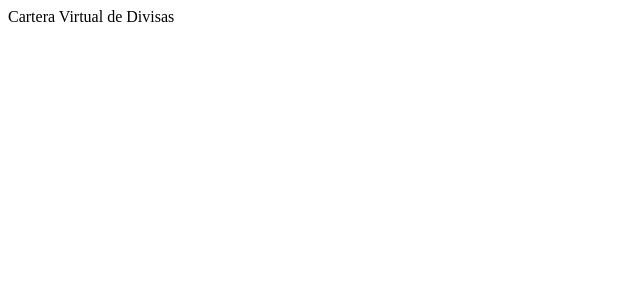
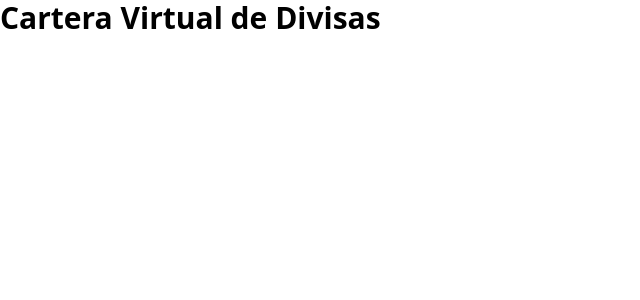
Before and after one commit to adv2028/virtual-currency-wallet, a React (Vite) app: page / in a window 1280 px wide. Shown: the top 300 px of the page, without its empty margins (0-640 px from the left). Built offline with nearby package versions, Linux system fonts and the light colour scheme.

Commit message:
build: :heavy_plus_sign: install and config tailwind css

```diff
--- a/package.json
+++ b/package.json
@@ -10,8 +10,10 @@
     "preview": "vite preview"
   },
   "dependencies": {
+    "@tailwindcss/vite": "^4.1.7",
     "react": "^19.1.0",
-    "react-dom": "^19.1.0"
+    "react-dom": "^19.1.0",
+    "tailwindcss": "^4.1.7"
   },
   "devDependencies": {
     "@eslint/js": "^9.25.0",
--- a/src/App.tsx
+++ b/src/App.tsx
@@ -1,8 +1,8 @@
 function App() {
   return (
-    <>
+    <h1 className="text-3xl font-bold">
       Cartera Virtual de Divisas
-    </>
+    </h1>
   )
 }
 
--- a/src/index.css
+++ b/src/index.css
@@ -0,0 +1 @@
+@import "tailwindcss";
--- a/vite.config.ts
+++ b/vite.config.ts
@@ -1,7 +1,7 @@
 import { defineConfig } from 'vite'
 import react from '@vitejs/plugin-react-swc'
+import tailwindcss from '@tailwindcss/vite'
 
-// https://vite.dev/config/
 export default defineConfig({
-  plugins: [react()],
+  plugins: [react(), tailwindcss(),],
 })
```
Also changed, not shown: 1 other file (tests, documents, lock files or other folders).
